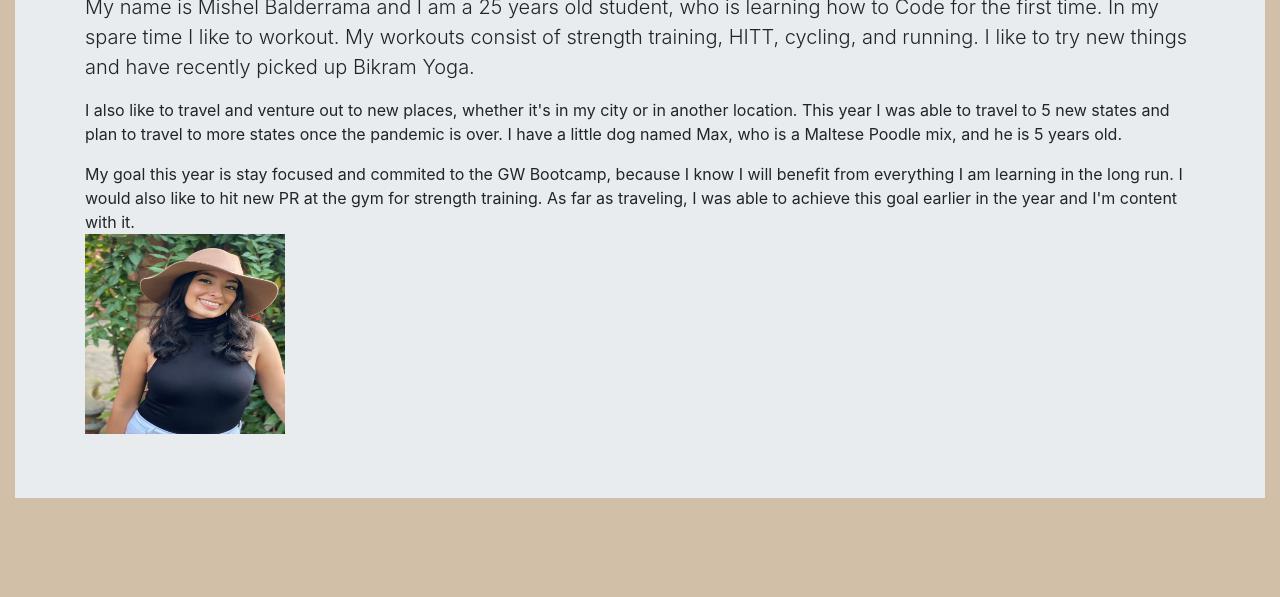
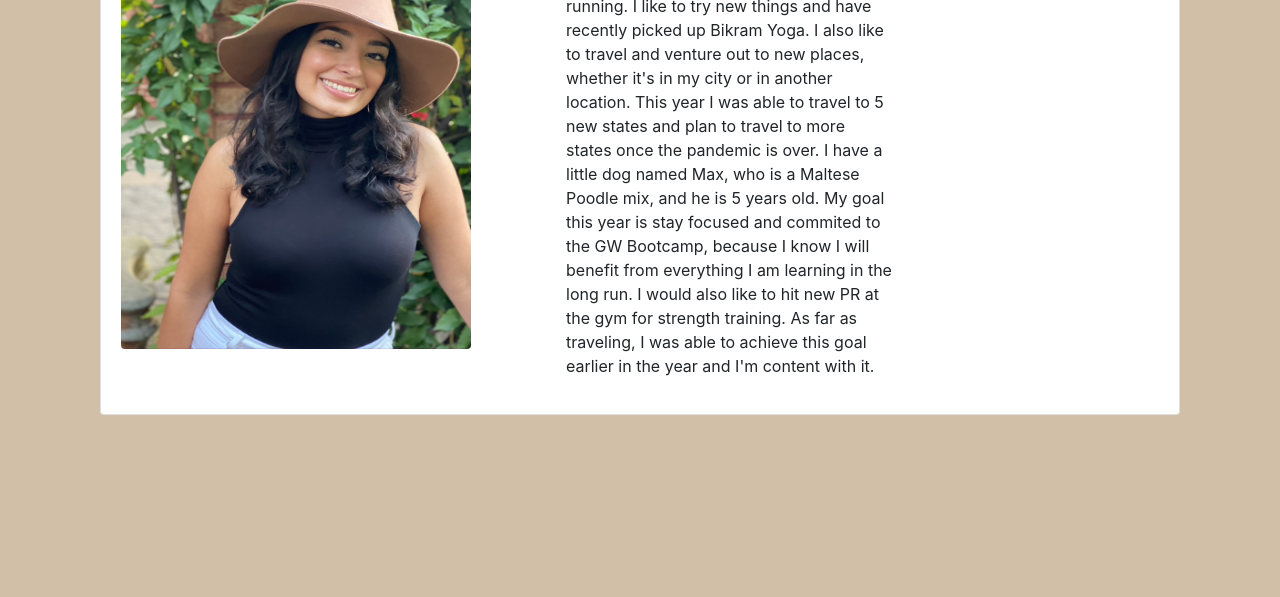
Before and after one commit to misheljb/homework2, a plain HTML site: page index.html in a window 1280 px wide. Shown: the part 203-800 px from the top of the page. Drawn offline with nearby package versions, Linux system fonts and the light colour scheme.

Commit message:
finished layout for Portfolio

```diff
--- a/index.html
+++ b/index.html
@@ -48,46 +48,69 @@
         <div class="row">
             <div class="col-md-12 col-sm-12 col-xs-12">
                 <div style="position: relative;">
-                    <div class="jumbotron jumbotron-fluid">
+
                     <div class="container">
 
+
+
+
+                        <div class="container">
+                            <div class="card">
+                                <div class="card-body">
+
+                                    <div class="row justify-content-start">
+                                        <div class="col-5">
                                             <h1 class="display-4">About Me</h1>
 
-                            <div class="paragraphs">
-
-                                <p class="lead">
-                                    My name is Mishel Balderrama and I am a 25 years old student, who is learning how to
+                                            <img src="./assets/new about me.jpeg" class="rounded float-left" alt="About me">
+                                        </div>
+                                        <div class="col-4">
+                                            <p class="text-left">
+                                                My name is Mishel Balderrama and I am a 25 years old student, who is
+                                                learning how to
                                                 Code
                                                 for the
                                                 first
-                                    time. In my spare time I like to workout. My workouts consist of strength training,
+                                                time. In my spare time I like to workout. My workouts consist of
+                                                strength training,
                                                 HITT,
                                                 cycling,
-                                    and running. I like to try new things and have recently picked up Bikram Yoga.
+                                                and running. I like to try new things and have recently picked up Bikram
+                                                Yoga.
 
-                                <p class="text-break">
-                                    I also like to travel and venture out to new places, whether it's in my city
-                                    or in another location. This year I was able to travel to 5 new states and plan to
+
+                                                I also like to travel and venture out to new places, whether it's in my
+                                                city
+                                                or in another location. This year I was able to travel to 5 new states
+                                                and plan to
                                                 travel to
-                                    more states once the pandemic is over. I have a little dog named Max, who is a
+                                                more states once the pandemic is over. I have a little dog named Max,
+                                                who is a
                                                 Maltese
                                                 Poodle
                                                 mix, and he
-                                    is 5 years old.</p>
+                                                is 5 years old.
 
-                                My goal this year is stay focused and commited to the GW Bootcamp, because I know I will
+                                                My goal this year is stay focused and commited to the GW Bootcamp,
+                                                because I know I
+                                                will
                                                 benefit
                                                 from everything
-                                I am learning in the long run. I would also like to hit new PR at the gym for strength
+                                                I am learning in the long run. I would also like to hit new PR at the
+                                                gym for
+                                                strength
                                                 training. As
                                                 far as traveling,
-                                I was able to achieve this goal earlier in the year and I'm content with it.
+                                                I was able to achieve this goal earlier in the year and I'm content with
+                                                it.
+                                            </p>
+                                        </div>
 
                                     </div>
-                            <img src="./assets/new about me.jpeg" class="Aboutmepic" alt="MishelAboutMe">
+
 
                                 </div>
-                    </div>
+
                             </div>
                         </div>
                     </div>
--- a/stylesheet.css
+++ b/stylesheet.css
@@ -2,6 +2,6 @@ body{
     background-color: rgb(209, 191, 168);
 }
 img{
-    height: 200px;
-    width: 200px;
+    height: 400px;
+    width: 350px;
 }
```
Also changed, not shown: contact.html (+26 -6 lines), portfolio.html (+32 -16 lines). Lines whose indentation alone changed are shown as unchanged.
